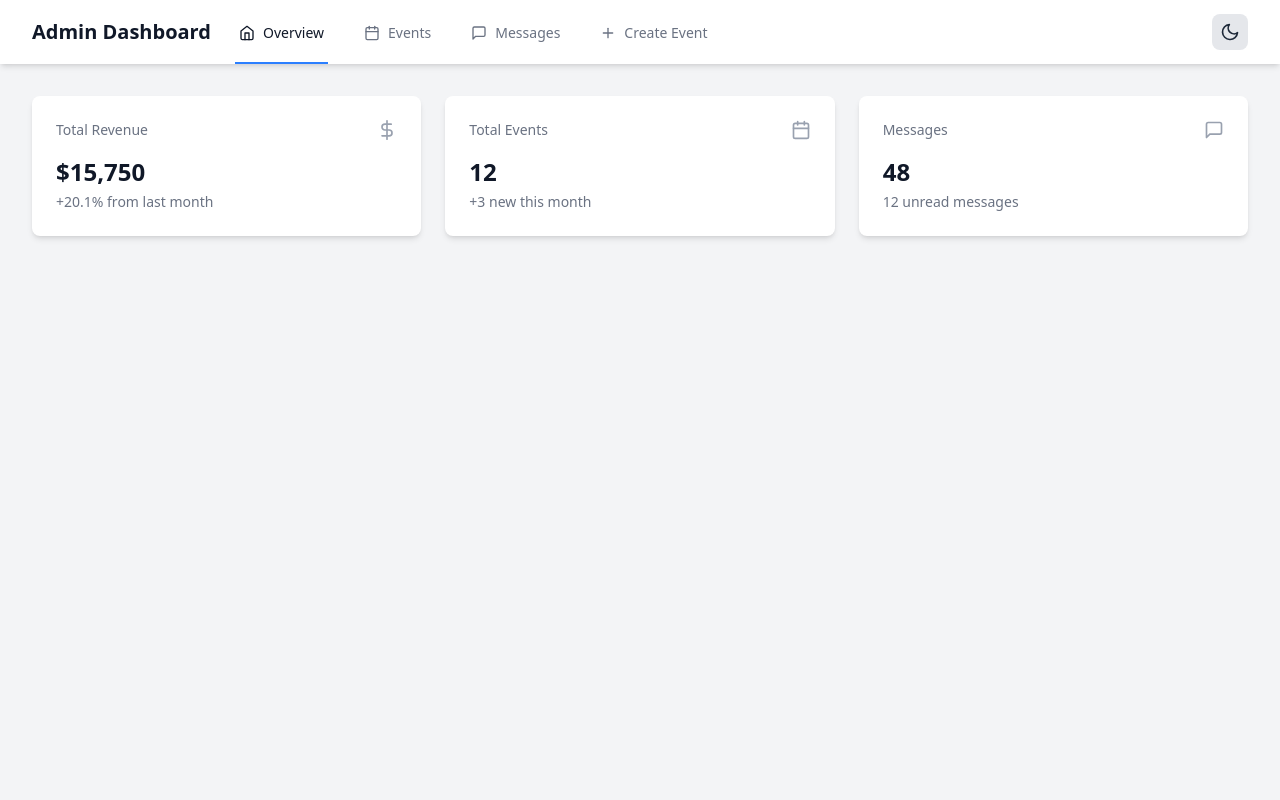
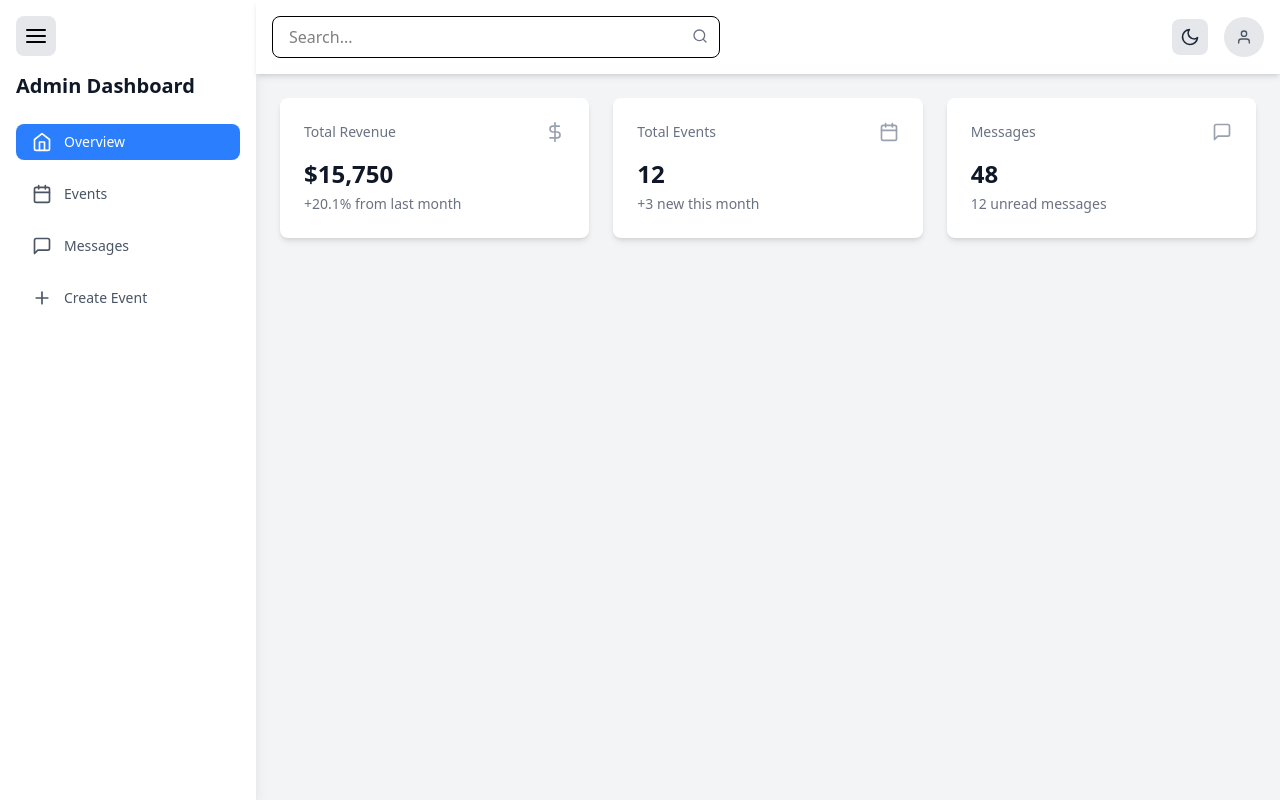
Before and after one commit to Cody-nas/Evently-Dashboard, a React (Vite) app: page / in a window 1280 px wide. Built offline with nearby package versions, Linux system fonts and the light colour scheme.

Commit message:
add sidebar component and enhance navbar with search functionality

```diff
--- a/src/Components/Navbar.jsx
+++ b/src/Components/Navbar.jsx
@@ -1,48 +1,25 @@
 import React from 'react';
-import { NavLink } from 'react-router-dom';
-import { FiHome, FiCalendar, FiMessageSquare, FiPlus } from 'react-icons/fi';
+import { FiSearch, FiUser } from 'react-icons/fi';
 import DarkModeToggle from './DarkModeToggle';
 
 const Navbar = () => {
-  const navItems = [
-    { path: '/', name: 'Overview', icon: FiHome },
-    { path: '/events', name: 'Events', icon: FiCalendar },
-    { path: '/messages', name: 'Messages', icon: FiMessageSquare },
-    { path: '/create-event', name: 'Create Event', icon: FiPlus },
-  ];
-
   return (
-    <nav className="bg-white dark:bg-gray-800 shadow-md">
-      <div className="max-w-7xl mx-auto px-4 sm:px-6 lg:px-8">
-        <div className="flex justify-between h-16">
-          <div className="flex">
-            <div className="flex-shrink-0 flex items-center">
-              <h1 className="text-xl font-bold text-gray-900 dark:text-white">Admin Dashboard</h1>
-            </div>
-            <div className="hidden sm:ml-6 sm:flex sm:space-x-8">
-              {navItems.map(({ path, name, icon: Icon }) => (
-                <NavLink
-                  key={path}
-                  to={path}
-                  className={({ isActive }) =>
-                    `inline-flex items-center px-1 pt-1 border-b-2 text-sm font-medium ${isActive
-                      ? 'border-blue-500 text-gray-900 dark:text-white'
-                      : 'border-transparent text-gray-500 dark:text-gray-300 hover:border-gray-300'
-                    }`
-                  }
-                >
-                  <Icon className="w-4 h-4 mr-2" />
-                  {name}
-                </NavLink>
-              ))}
-            </div>
-          </div>
-          <div className="flex items-center">
-            <DarkModeToggle />
-          </div>
+    <header className="w-full bg-white dark:bg-gray-800 shadow-md p-4 flex justify-between items-center">
+      <div className="relative w-full max-w-md">
+        <input
+          type="text"
+          placeholder="Search..."
+          className="w-full px-4 py-2 border rounded-lg focus:ring-2 focus:ring-blue-500 dark:bg-gray-700 dark:border-gray-600 dark:text-white"
+        />
+        <FiSearch className="absolute right-3 top-3 text-gray-500 dark:text-gray-300" />
+      </div>
+      <div className="flex items-center space-x-4">
+        <DarkModeToggle />
+        <div className="w-10 h-10 bg-gray-200 dark:bg-gray-700 rounded-full flex items-center justify-center">
+          <FiUser className="text-gray-600 dark:text-gray-300" />
         </div>
       </div>
-    </nav>
+    </header>
   );
 };
 
--- /dev/null
+++ b/src/Components/Sidebar.jsx
@@ -0,0 +1,44 @@
+import React, { useState } from 'react';
+import { NavLink } from 'react-router-dom';
+import { FiHome, FiCalendar, FiMessageSquare, FiPlus, FiMenu } from 'react-icons/fi';
+
+const Sidebar = () => {
+  const [isCollapsed, setIsCollapsed] = useState(false);
+
+  const toggleSidebar = () => {
+    setIsCollapsed(!isCollapsed);
+  };
+
+  const navItems = [
+    { path: '/', name: 'Overview', icon: FiHome },
+    { path: '/events', name: 'Events', icon: FiCalendar },
+    { path: '/messages', name: 'Messages', icon: FiMessageSquare },
+    { path: '/create-event', name: 'Create Event', icon: FiPlus },
+  ];
+
+  return (
+    <aside className={`h-screen bg-white dark:bg-gray-800 shadow-lg p-4 transition-all ${isCollapsed ? 'w-20' : 'w-64'}`}>
+      <button onClick={toggleSidebar} className="mb-4 p-2 rounded-lg bg-gray-200 dark:bg-gray-700">
+        <FiMenu className="w-6 h-6" />
+      </button>
+      <h1 className={`text-xl font-bold text-gray-900 dark:text-white mb-6 transition-all ${isCollapsed ? 'hidden' : 'block'}`}>Admin Dashboard</h1>
+      <nav className="space-y-4">
+        {navItems.map(({ path, name, icon: Icon }) => (
+          <NavLink
+            key={path}
+            to={path}
+            className={({ isActive }) =>
+              `flex items-center px-4 py-2 text-sm font-medium rounded-lg transition-all ${isActive ? 'bg-blue-500 text-white' : 'text-gray-600 hover:bg-gray-100 dark:text-gray-300 dark:hover:bg-gray-700'
+              }`
+            }
+          >
+            <Icon className="w-5 h-5 mr-3" />
+            {!isCollapsed && name}
+          </NavLink>
+        ))}
+      </nav>
+    </aside>
+  );
+};
+
+export default Sidebar;
--- a/src/layouts/DashboardLayout.jsx
+++ b/src/layouts/DashboardLayout.jsx
@@ -1,14 +1,24 @@
-import React from 'react';
+import React, { useState } from 'react';
 import { Outlet } from 'react-router-dom';
+import Sidebar from '../Components/Sidebar';
 import Navbar from '../Components/Navbar';
 
 const DashboardLayout = () => {
+  const [isSidebarOpen, setIsSidebarOpen] = useState(true);
+
+  const toggleSidebar = () => {
+    setIsSidebarOpen(!isSidebarOpen);
+  };
+
   return (
-    <div className="min-h-screen bg-gray-100 dark:bg-gray-900">
-      <Navbar />
-      <main className="max-w-7xl mx-auto px-4 sm:px-6 lg:px-8 py-8">
-        <Outlet />
-      </main>
+    <div className="flex min-h-screen bg-gray-100 dark:bg-gray-900">
+      {isSidebarOpen && <Sidebar />}
+      <div className="flex-1 flex flex-col">
+        <Navbar toggleSidebar={toggleSidebar} />
+        <main className="p-6">
+          <Outlet />
+        </main>
+      </div>
     </div>
   );
 };
```
